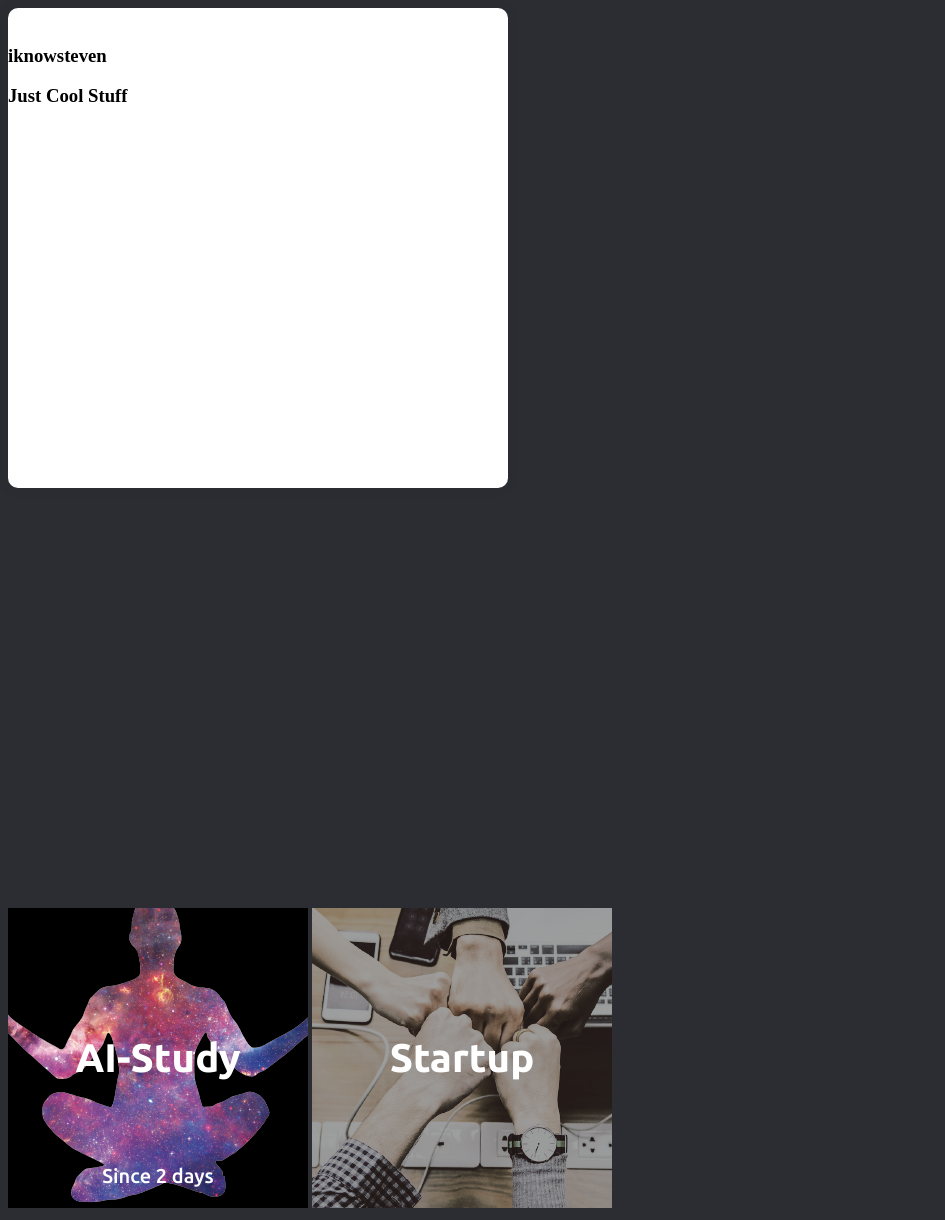
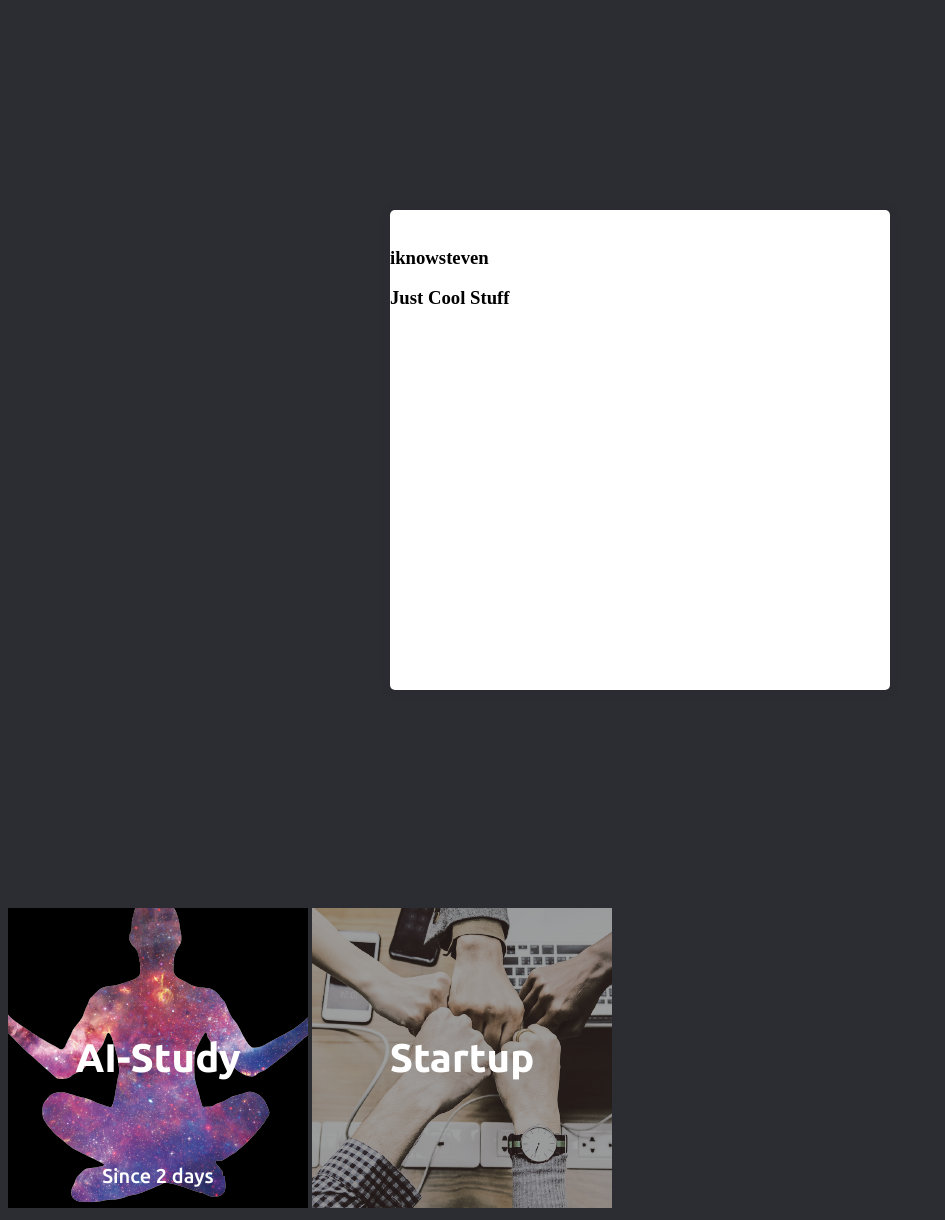
Before and after one commit to iknowSteven/iknowSteven.github.io, a Jekyll site: the page built from index.md, in a window 1280 px wide. Shown: the whole page, without its empty margins (0-945 px from the left). Built offline with Jekyll 4.4.1, drawn with Linux system fonts in a browser that asks for light colours; our own code applies the rules of GitHub Pages for plain Markdown files.

Commit message:
no message

```diff
--- a/assets/css/home.css
+++ b/assets/css/home.css
@@ -16,6 +16,10 @@ html {
     width: 500px;
     height: 480px;
     background: #FFFFFF;
-    border-radius: 10px;
+    border-radius: 5px;
     box-shadow: 0 0 10px 0 rgba(40, 40, 40, 0.3);
+    position: absolute;
+    top: 50%;
+    left: 50%;
+    transform:translate(-50%, -50%);
 }
```
